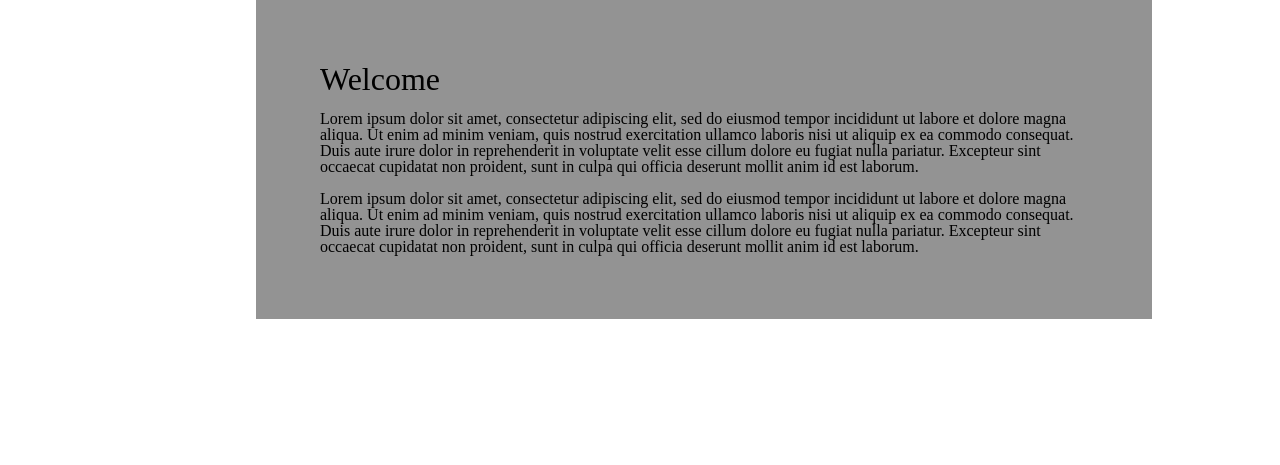
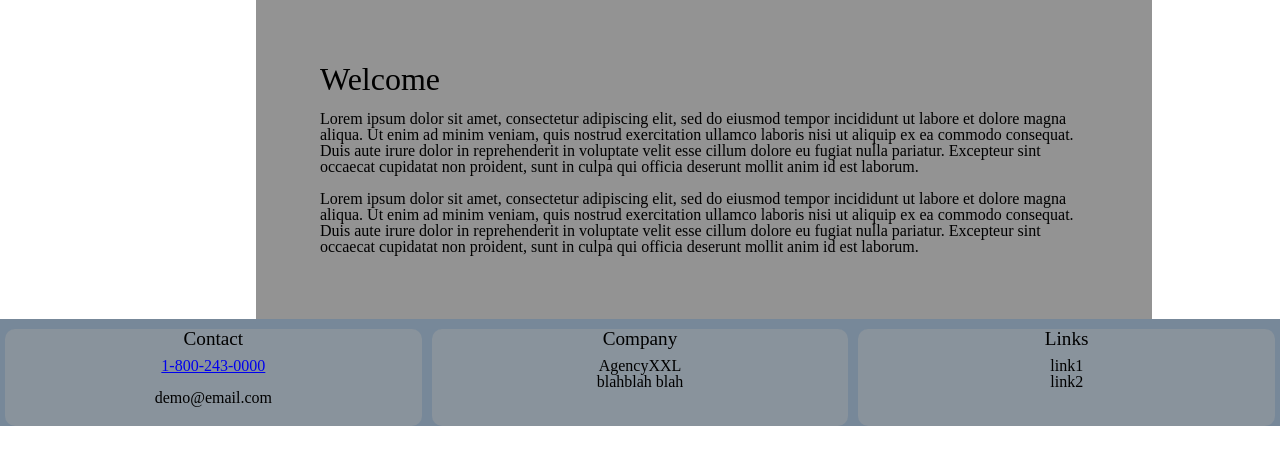
Before and after one commit to Daan7777/proefexamen, a PHP site: page / in a window 1280 px wide. Shown: the part 52-517 px from the top of the page. Run offline with PHP 8.4, Linux system fonts and the light colour scheme.

Commit message:
Added footer

```diff
--- a/css/styles.css
+++ b/css/styles.css
@@ -171,3 +171,36 @@ table {
 .welcomeMessage h1 {
 	font-size: 200%;
 }
+
+/* Footer */
+div.footer {
+    display:flex;
+    justify-content: space-evenly;
+}
+
+div.overfooter {
+    bottom: 0;
+    position: relative;
+    width: 100%;
+    padding-bottom: 20px;
+    margin-bottom: -10px;
+    padding-top: 10px;
+    background-color: lightslategrey;
+    text-align: center;
+}
+
+h1.footerheader{
+    margin-bottom: 10px;
+    font-size: larger;
+}
+
+div.footerbox {
+    background-color:rgb(137, 147, 156);
+    padding-bottom: 20px;
+    margin-bottom: -20px;
+    border-radius: 10px;
+    margin-left:5px;
+    margin-right: 5px;
+    flex:1;
+	min-height: 100%;
+}
--- a/includes/footer.php
+++ b/includes/footer.php
@@ -1,2 +1,27 @@
 </body>
 <!-- Footer comes here -->
+<div class="overfooter">
+    <div class="footer">
+        <div class="footerbox">
+            <ul>
+                <h1 class="footerheader">Contact</h1>
+                <li><a href="1-800-243-000">1-800-243-0000</a></li>
+                <li><br> demo@email.com</li>
+            </ul>
+        </div>
+        <div class="footerbox">
+            <ul>
+            <h1 class="footerheader">Company</h1>
+            <li>AgencyXXL</li>
+            <li>blahblah blah</li>
+            </ul>
+        </div>
+        <div class="footerbox">
+            <ul>
+                <h1 class="footerheader">Links</h1>
+                <li>link1</li>
+                <li>link2</li>
+            </ul>
+        </div>
+    </div>
+</div>
```
